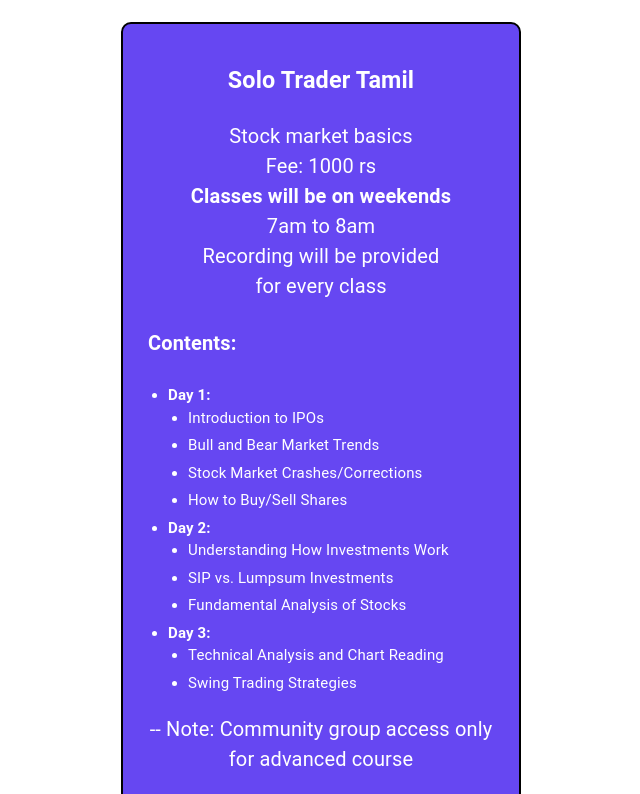
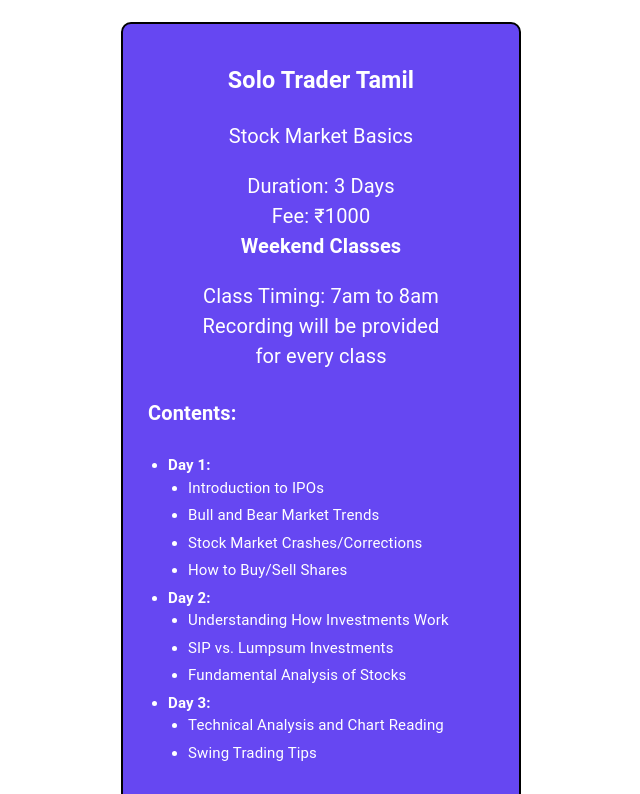
Before and after one commit to Santhosh-M-R/solo, a React (Create React App) app: page / in a window 1280 px wide. Shown: the part 2241-3035 px from the top of the page, without its empty margins (349-989 px from the left). Built offline with nearby package versions, Linux system fonts and the light colour scheme.

Commit message:
changed info

```diff
--- a/src/CourseDetails.jsx
+++ b/src/CourseDetails.jsx
@@ -74,6 +74,24 @@
     h2 {
       text-align: center;
     }
+
+    > .duration-details {
+      text-align: left; /* Align content to the left */
+      h5 {
+        margin: 0;
+        padding: 0;
+      }
+
+      p {
+        margin: 0;
+        padding: 0;
+      }
+
+      b {
+        margin: 0;
+        padding: 0;
+      }
+    }
   }
 
   @media only screen and (min-width: 610px) {
@@ -127,6 +145,24 @@
     margin: 0;
   }
 
+  > .duration-details {
+    text-align: left; /* Align content to the left */
+    h5 {
+      margin: 0;
+      padding: 0;
+    }
+
+    p {
+      margin: 0;
+      padding: 0;
+    }
+
+    b {
+      margin: 0;
+      padding: 0;
+    }
+  }
+
   > .timing {
     padding: 20px 5px 0 20px;
     font-size: 15px;
@@ -158,16 +194,17 @@
       margin-bottom: 5px;
       font-size: 15px;
     }
+  }
 
-    .guidance {
+  > .guidance {
     text-align: center;
     font-size: 25px;
     font-family: 'Open Sans', sans-serif;
     font-weight: bold;
     padding: 15px;
   }
-  }
 `;
+
 
 
 const AdvancedCourseContent = styled.div`
@@ -238,16 +275,21 @@
           <p>Mode of training: Online via zoom</p>
 
           <div className="both-course">
+
             <BasicsCourseContent>
               <div className="heading">
                 <h3>Solo Trader Tamil</h3>
-              <p>Stock market basics</p>
-              <p>Fee: 1000 rs</p>
-              <b>Classes will be on weekends</b>
+                <p>Stock Market Basics</p>
+                <div className="duration-details">
+                <p>Duration: 3 Days <br/>
+                Fee: ₹1000 <br/>
+                <b>Weekend Classes</b></p>
+
                 <p className="timing">
-                7am to 8am <br />
+                  Class Timing: 7am to 8am <br />
                   Recording will be provided <br />for every class
                 </p>
+                </div>
               </div>
               <div className="class-content">
                 <h4>Contents:</h4>
@@ -270,25 +312,28 @@
                   <li><strong>Day 3:</strong>
                     <ul>
                       <li>Technical Analysis and Chart Reading</li>
-                      <li>Swing Trading Strategies</li>
+                      <li>Swing Trading Tips</li>
                     </ul>
                   </li>
                 </ul>
               </div>
-              <div className="guidance"> -- Note: Community group access only <br/> for advanced course</div>
+              <div className="guidance">
+                -- Note: Community group access only <br /> for advanced course
+              </div>
             </BasicsCourseContent>
+
             <hr/>
             <hr/>
 
             <AdvancedCourseContent>
             <div className="heading">
               <h3>Solo Trader Tamil</h3>
-              <p>Stock market Advance</p>
-              <p>Fee: 4000 rs</p>
+              <p>Stock market Advanced course </p>
+              <p>Duration: 3 Days <br/>Fee: 4000 rs</p>
               <b>Classes will be on <br /> Weekdays and Weekends</b>
               <p className="timing">
-                Weekend timings- 9am to 10am <br />
-                Weekday timings - 9pm to 10pm<br />
+                Weekend timings - 9am to 10am <br />
+                Weekday timings - 9pm to 10pm <br />
                 Recording will be provided <br />for every class
               </p>
             </div>
```
Lines whose indentation alone changed are shown as unchanged.
